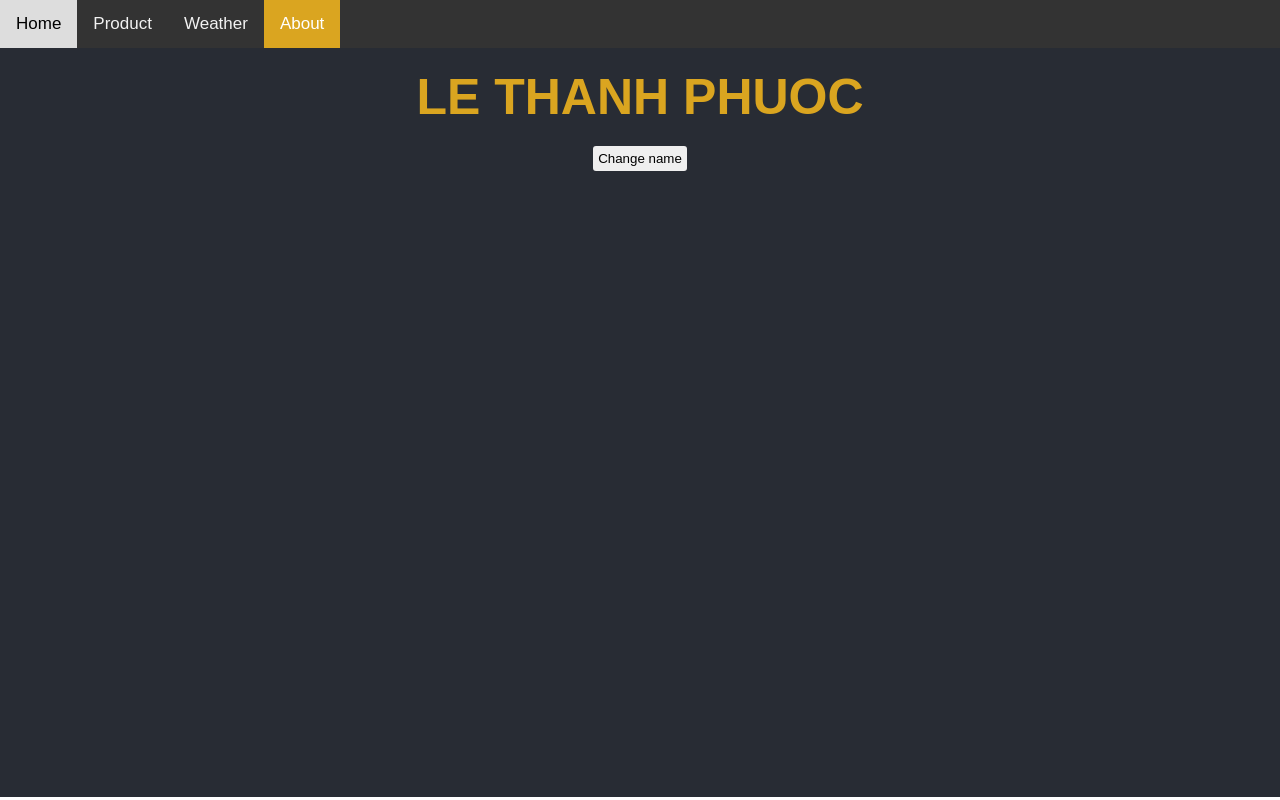
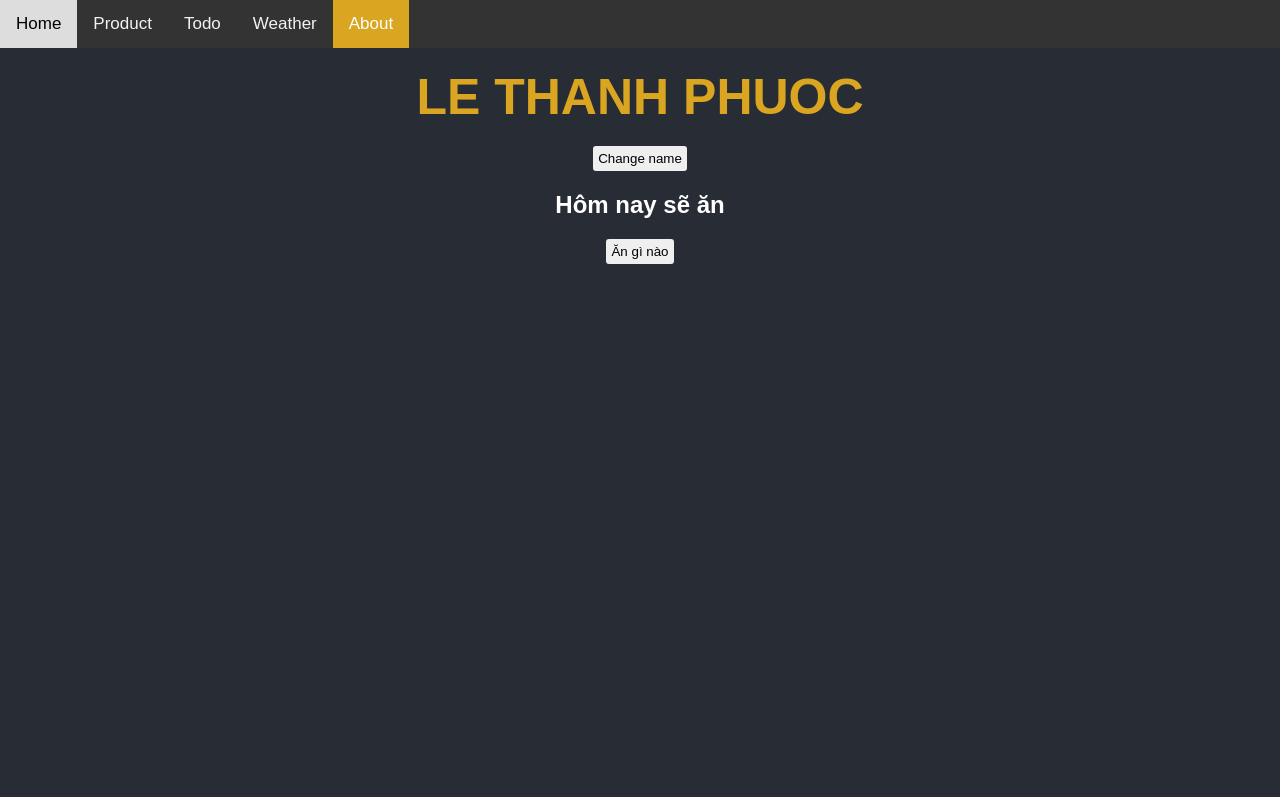
Before and after one commit to ltphuoc/learn-reactjs, a React (Create React App) app: page /about in a window 1280 px wide. Built offline with nearby package versions, Linux system fonts and the light colour scheme.

Commit message:
Update About & Nav component

```diff
--- a/src/App.js
+++ b/src/App.js
@@ -5,7 +5,7 @@ import AddNewProduct from './components/AddNewProduct';
 import { useState } from 'react';
 import Product from './components/Product/Product';
 import 'react-image-lightbox/style.css';
-import Nav from './components/Navigation/Nav';
+import Nav from './components/Nav/Nav';
 import { BrowserRouter as Router, Switch, Route, Link } from 'react-router-dom';
 import About from './components/About/About';
 // function App() {
@@ -29,6 +29,15 @@ const App = () => {
             </div>
           </div>
         </Route>
+        <Route path="/todo">
+          <div className="App">
+            <header className="App-header todo">
+              <img src={logo} className="App-logo" alt="logo" />
+              <p>Hello world with {name}</p>
+              <Home />
+            </header>
+          </div>
+        </Route>
         <Route path="/product">
           <Product />
         </Route>
--- a/src/App.scss
+++ b/src/App.scss
@@ -16,6 +16,15 @@ body {
   padding: 40px;
   min-height: calc(100vh - 80px);
   display: flex;
+
+  .todo {
+    width: 100%;
+    text-align: center;
+
+    ul li {
+      list-style-type: none;
+    }
+  }
 
   .App-header {
     font-size: calc(10px + 2vmin);
--- a/src/components/About/About.js
+++ b/src/components/About/About.js
@@ -5,15 +5,11 @@ const About = () => {
   const [name, setName] = useState('Le Thanh Phuoc');
   const [isOpen, setIsOpen] = useState(false);
 
+  const foodList = ['Phở', 'Cơm tấm', 'Bánh mì', 'Bánh giò', 'Yến mạch', 'Xôi', 'Bún thịt nướng'];
+  const [food, setFood] = useState('');
   return (
-    <div id="about">
-      {/* <input
-        placeholder="Enter your name"
-        type="text"
-        onChange={(event) => setName(event.target.value)}
-      />
-      <h1>My name is: {name}</h1> */}
-
+    <div className="about">
+      <div className="about__name">
         <h1>{name}</h1>
 
         <button type="button" onClick={() => setIsOpen(!isOpen)}>
@@ -21,11 +17,25 @@ const About = () => {
         </button>
 
         {isOpen && (
-        <input type="text" onChange={(event) => setName(event.target.value || 'Your Name')}></input>
+          <input
+            type="text"
+            onChange={(event) => setName(event.target.value || 'Your Name')}
+          ></input>
         )}
+      </div>
+      <div className="about__random-food">
+        <h2>{food || 'Hôm nay sẽ ăn'}</h2>
+        <button
+          type="button"
+          onClick={() => {
+            setFood(foodList[Math.floor(Math.random() * foodList.length)]);
+          }}
+        >
+          Ăn gì nào
+        </button>
+      </div>
     </div>
   );
 };
 
-
 export default About;
--- a/src/components/About/About.scss
+++ b/src/components/About/About.scss
@@ -1,4 +1,4 @@
-#about {
+.about {
   background-color: #282c34;
   height: calc(100vh - 51px);
 
@@ -33,4 +33,10 @@
       }
     }
   }
+
+  &__random-food {
+    h2 {
+      color: white;
+    }
+  }
 }
--- a/src/components/DisplayTodo.js
+++ b/src/components/DisplayTodo.js
@@ -9,13 +9,21 @@ const DisplayTodo = (props) => {
       <div>----- List Todo -----</div>
       {listTodo.map((item, index) => {
         return (
-          <div
+          <div>
+            <ul>
+              <li>
+                <span
                   key={item.id}
                   onClick={() => {
                     handleDeleteTodo(item.id);
                   }}
                 >
                   {item.name}
+                </span>
+                <button>Done</button>
+                <button>Remove</button>
+              </li>
+            </ul>
           </div>
         );
       })}
--- a/src/components/Navigation/Nav.js
+++ b/src/components/Nav/Nav.js
@@ -8,6 +8,7 @@ const Nav = () => {
         Home
       </NavLink>
       <NavLink to="/product">Product</NavLink>
+      <NavLink to="/todo">Todo</NavLink>
       <NavLink to="/weather">Weather</NavLink>
       <NavLink to="/about">About</NavLink>
     </div>
```
Also changed, not shown: src/components/Nav/Nav.scss (renamed from src/components/Navigation/Nav.scss). Lines whose indentation alone changed are shown as unchanged.
